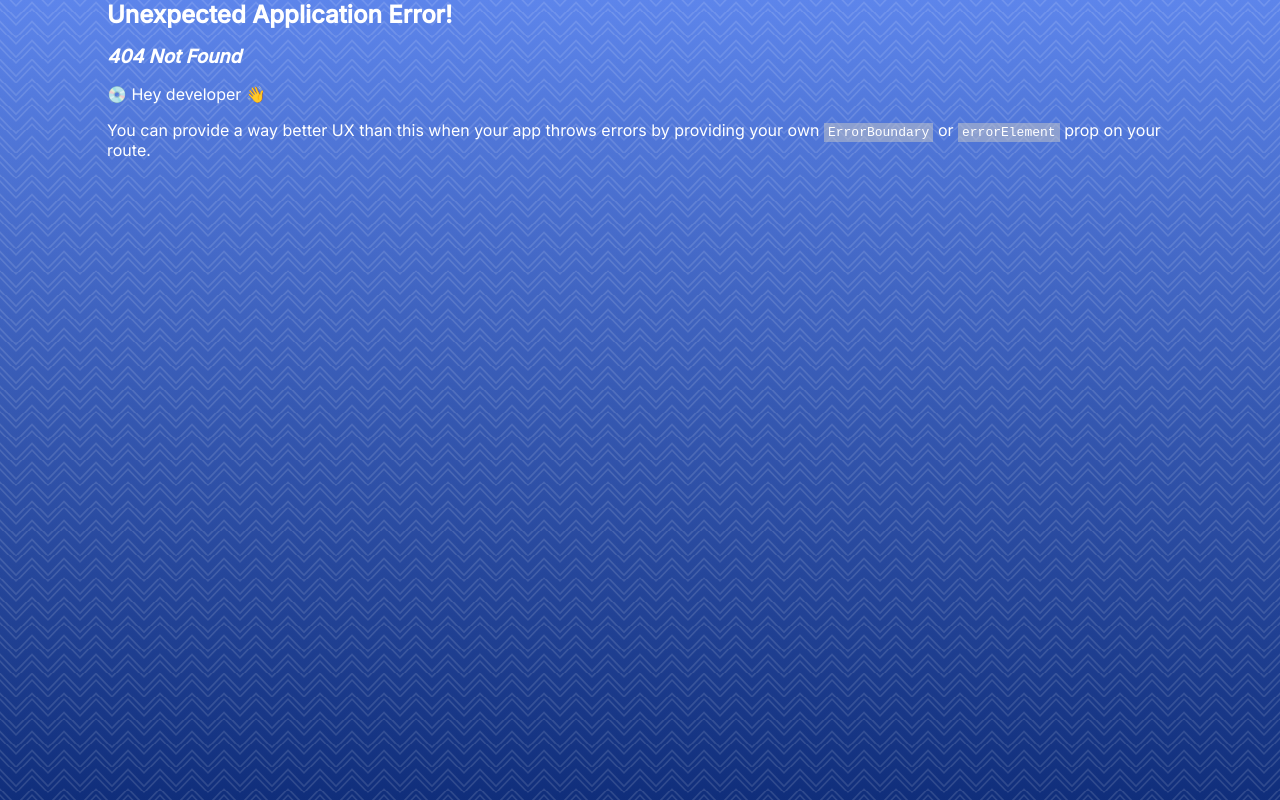
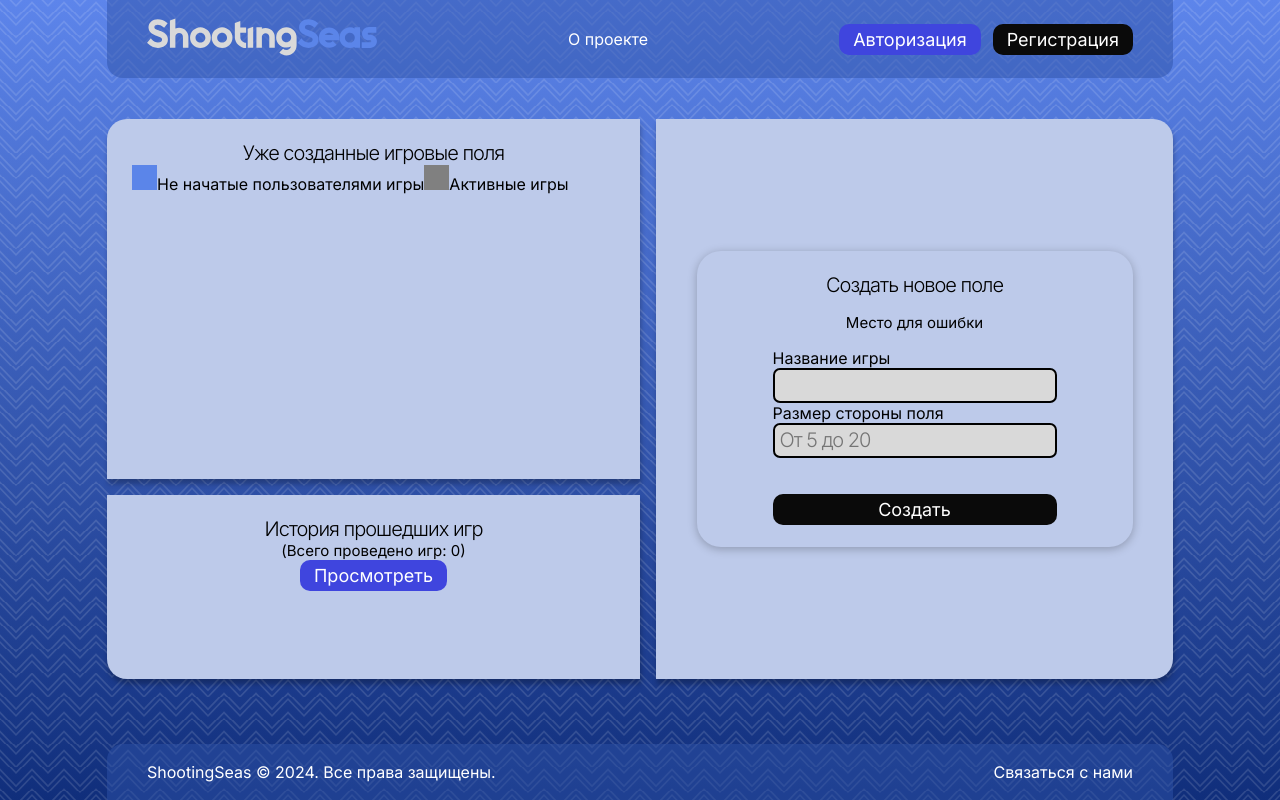
Before and after one commit to N1qro/sea-battle-with-gifts, a React (Vite) app in the folder frontend/: page /admin in a window 1280 px wide. Before the commit this address had no page. Built offline with nearby package versions, Linux system fonts and the light colour scheme.

Commit message:
Added layout for admin page + minor fixes

```diff
--- a/frontend/src/App.tsx
+++ b/frontend/src/App.tsx
@@ -12,6 +12,7 @@ import { AxiosSettings } from './api/api'
 // Layouts
 import RootLayout from './layouts/RootLayout'
 import RequireAuth from './layouts/requireAuth'
+import RequireAdmin from './layouts/requireAdmin'
 import ProfileLayout from './layouts/ProfileLayout'
 
 // Pages
@@ -19,6 +20,7 @@ import Home from './pages/Home'
 import Login from './pages/Login'
 import Signup from './pages/Signup'
 import ProfileIndex from './pages/profile/Index'
+import AdminPage from './pages/admin/Index'
 
 // Loaders
 import { loader as ProfileLoader } from './layouts/ProfileLayout'
@@ -26,6 +28,7 @@ import { loader as PrizesLoader } from './pages/profile/Index'
 
 // Context
 import { AuthContext } from './context/AuthContext'
+import Game from './pages/admin/Game'
 
 
 const router = createBrowserRouter(createRoutesFromElements(
@@ -37,11 +40,16 @@ const router = createBrowserRouter(createRoutesFromElements(
 		<Route path="about" />
 
 		<Route element={<RequireAuth />}>
-		<Route path="profile" element={<ProfileLayout />} loader={ProfileLoader}>
-			<Route index element={<ProfileIndex/>} loader={PrizesLoader} />
-			<Route path="history" />
-			<Route path="invitations" />
+			<Route path="profile" element={<ProfileLayout />} loader={ProfileLoader}>
+				<Route index element={<ProfileIndex/>} loader={PrizesLoader} />
+				<Route path="history" />
+				<Route path="invitations" />
+			</Route>
 		</Route>
+
+		<Route path="admin" element={<RequireAdmin />}>
+			<Route index element={<AdminPage />} />
+			<Route path="game/:hash" element={<Game />}/>
 		</Route>
 	</Route>
 ))
--- /dev/null
+++ b/frontend/src/layouts/requireAdmin.tsx
@@ -0,0 +1,13 @@
+import { Navigate, Outlet } from "react-router-dom"
+
+function RequireAdmin() {
+    const isAdmin = true
+
+    if (isAdmin) {
+        return <Outlet />
+    }
+
+    return <Navigate to="/" replace/>
+}
+
+export default RequireAdmin
--- a/frontend/src/pages/Login.tsx
+++ b/frontend/src/pages/Login.tsx
@@ -1,5 +1,5 @@
 import { useState, ChangeEvent, FormEvent } from 'react'
-import StyledForm, { FormError } from '../styles/StyledForm'
+import StyledForm, { FormError, FieldWrapper } from '../styles/StyledForm'
 import { Header3 } from '../styles/TextStyles'
 
 import { LoginFields, LoginErrors } from '../types/loginForm'
@@ -20,8 +20,8 @@ function Login() {
 	})
 
 	function handleInput(e: ChangeEvent<HTMLInputElement>) {
-		setUserData(prev => ({...prev, [e.target.id]: e.target.value}))
-	}
+        setUserData(prev => ({...prev, [e.target.id]: e.target.value}))
+    }
 
 	function handleSubmit(e: FormEvent<HTMLFormElement>) {
 		async function makeRequest() {
@@ -48,9 +48,9 @@ function Login() {
 			<hr />
 			<img width={128} height={128} src={FormLogo} alt="form-logo" />
 
-			<div>
+			<FieldWrapper>
 				<div>
-					<label htmlFor="email">Логин</label>
+					<label htmlFor="username">Логин</label>
 					<br />
 					<Input
 						id="username"
@@ -73,7 +73,7 @@ function Login() {
 				</div>
 				{error.detail && <FormError>{error.detail}</FormError>}
 				<Button $color="black" type="submit">Войти</Button>
-			</div>
+			</FieldWrapper>
 
 			<nav>
 				<p>Не помните пароль? Восстановить</p>
--- a/frontend/src/pages/Signup.tsx
+++ b/frontend/src/pages/Signup.tsx
@@ -51,7 +51,7 @@ function Signup() {
             <img width={128} height={128} src={FormLogo} alt="form-logo" />
             <FieldWrapper>
                 <div>
-                    <label htmlFor="">Почта</label>
+                    <label htmlFor="email">Почта</label>
                     <br />
                     <Input
                         id="email"
@@ -62,7 +62,7 @@ function Signup() {
                 </div>
                 {error.email && <FormError>{error.email}</FormError>}
                 <div>
-                    <label htmlFor="">Логин</label>
+                    <label htmlFor="username">Логин</label>
                     <br />
                     <Input
                         id="username"
@@ -75,7 +75,7 @@ function Signup() {
                 <div>
                     <OneRow>
                         <p>
-                            <label htmlFor="">Пароль</label>
+                            <label htmlFor="password">Пароль</label>
                             <Input
                                 id="password"
                                 placeholder='********'
@@ -84,7 +84,7 @@ function Signup() {
                             />
                         </p>
                         <p>
-                            <label htmlFor="">Повтор пароля</label>
+                            <label htmlFor="password2">Повтор пароля</label>
                             <Input
                                 id="password2"
                                 placeholder='********'
--- /dev/null
+++ b/frontend/src/pages/admin/Game.tsx
@@ -0,0 +1,11 @@
+import { useParams } from "react-router-dom"
+
+function Game() {
+    const parameters = useParams()
+
+    return (
+        <div>Game ({parameters.hash})</div>
+    )
+}
+
+export default Game
--- /dev/null
+++ b/frontend/src/pages/admin/Index.tsx
@@ -0,0 +1,80 @@
+import {
+    GameHistory,
+    ActiveGames,
+    BoardCreation,
+    GridContainer,
+    Indicator,
+} from "../../styles/AdminPage"
+
+import { NavText, SubText } from "../../styles/TextStyles"
+import Button from "../../components/Button"
+
+import StyledForm, { FieldWrapper } from "../../styles/StyledForm"
+import Input from "../../styles/InputElement"
+import { useState, ChangeEvent, FormEvent } from "react"
+
+
+function AdminPage() {
+    const [ gameData, setGameData ] = useState({
+        "title": "",
+        "size": "",
+    })
+
+    function handleInput(e: ChangeEvent<HTMLInputElement>) {
+        setGameData(prev => ({...prev, [e.target.id]: e.target.value}))
+    }
+
+    function handleSubmit(e: FormEvent) {
+        e.preventDefault()
+    }
+
+    return (
+        <GridContainer>
+            <ActiveGames>
+                <NavText>Уже созданные игровые поля</NavText>
+                <p>
+                    <Indicator $color="#5B85E9" />Не начатые пользователями игры
+                    <Indicator />Активные игры
+                </p>
+            </ActiveGames>
+            <GameHistory>
+                <NavText>История прошедших игр</NavText>
+                <SubText>(Всего проведено игр: 0)</SubText>
+                <Button $color="blue">Просмотреть</Button>
+            </GameHistory>
+            <BoardCreation>
+                <StyledForm>
+                    <NavText>Создать новое поле</NavText>
+                    <SubText>Место для ошибки</SubText>
+                    <FieldWrapper>
+                        <div>
+                            <label htmlFor="">Название игры</label>
+                            <br />
+                            <Input
+                                id="title"
+                                type="text"
+                                onChange={handleInput}
+                            />
+                        </div>
+
+                        <div>
+                            <label htmlFor="">Размер стороны поля</label>
+                            <br />
+                            <Input
+                                id="size"
+                                placeholder='От 5 до 20'
+                                type="text"
+                                onChange={handleInput}
+                            />
+                        </div>
+                        <br />
+                        <Button $color="black" onClick={handleSubmit}>Создать</Button>
+                    </FieldWrapper>
+                </StyledForm>
+
+            </BoardCreation>
+        </GridContainer>
+    )
+}
+
+export default AdminPage
--- /dev/null
+++ b/frontend/src/styles/AdminPage.tsx
@@ -0,0 +1,77 @@
+import styled from "styled-components";
+import { NavText, SubText } from "./TextStyles";
+import Button from "../components/Button";
+import StyledForm from "./StyledForm";
+
+interface IndicatorProps {
+    $color?: string;
+}
+
+export const Indicator = styled.span<IndicatorProps>`
+    display: inline-block;
+    width: 25px;
+    height: 25px;
+    background-color: ${props => props.$color};
+`
+
+Indicator.defaultProps = {
+    "$color": "gray"
+}
+
+const FlexColumn = styled.div`
+    display: flex;
+    flex-direction: column;
+    box-shadow: 1px 5px 5px 0 rgba(0, 0, 0, 0.25);
+`
+
+export const ActiveGames = styled(FlexColumn)`
+    border-radius: 20px 0px 0px 0px;
+    background: rgb(var(--blue-color-2));
+    grid-area: active;
+`
+
+export const BoardCreation = styled(FlexColumn)`
+    border-radius: 0px 20px 20px 0px;
+    background: rgb(var(--blue-color-2));
+    grid-area: create;
+
+    ${StyledForm} {
+        box-shadow: 0px 2px 10px 0 rgba(0, 0, 0, 0.25);
+        background: inherit;
+        border: inherit;
+    }
+`
+
+export const GameHistory = styled(FlexColumn)`
+    border-radius: 0px 0px 0px 20px;
+    background: rgb(var(--blue-color-2));
+    grid-area: history;
+
+    ${Button} {
+        width: fit-content;
+        margin-inline: auto;
+    }
+`
+
+export const GridContainer = styled.div`
+    display: grid;
+    gap: 1rem;
+    height: 70vh;
+    margin-block: auto;
+    color: black;
+
+    > div {
+        padding: 22px 25px;
+    }
+
+    ${NavText}, ${SubText} {
+        text-align: center;
+    }
+
+    grid-template-areas:
+        "active active active create create"
+        "active active active create create"
+        "active active active create create"
+        "active active active create create"
+        "history history history create create";
+`
--- a/frontend/src/styles/GlobalStyles.tsx
+++ b/frontend/src/styles/GlobalStyles.tsx
@@ -11,6 +11,7 @@ const GlobalStyles = createGlobalStyle`
 
     :root {
         --blue-color-1: 46, 82, 167;
+        --blue-color-2: 189, 202, 234;
     }
 
     body {
```
